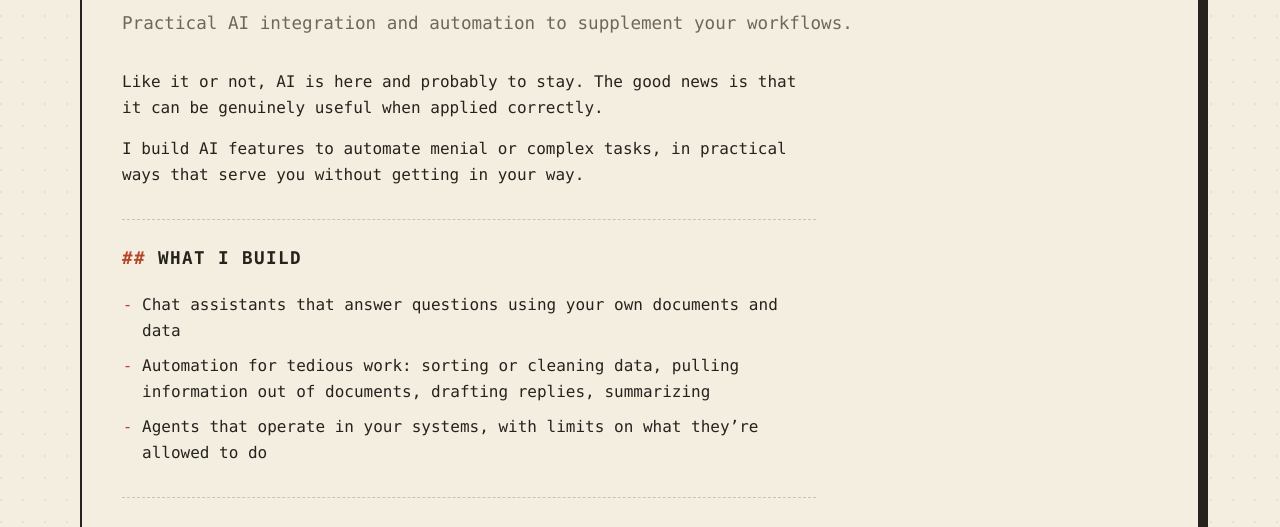
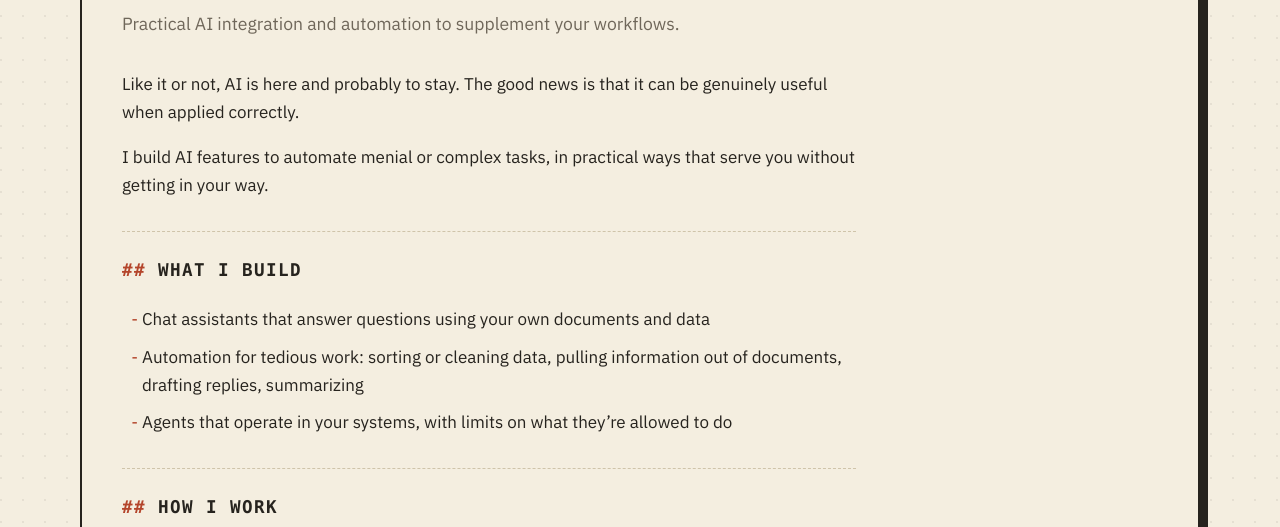
Before and after one commit to GilbertYoder/gyoder.dev, an Astro site: page /services/ai-integration/ in a window 1280 px wide. Shown: the part 271-798 px from the top of the page. Built offline with nearby package versions, Linux system fonts and the light colour scheme; Astro itself is replaced by a stand-in of ours.

Commit message:
IBM Plex Sans for service page body text, fix footer spacing
Co-Authored-By: Claude Opus 5.5 <noreply@anthropic.com>

```diff
--- a/src/layouts/Base.astro
+++ b/src/layouts/Base.astro
@@ -39,8 +39,8 @@ const { title, description } = Astro.props;
 
 			<footer>
 				<p>
-					© {new Date().getFullYear()} Gilbert Yoder · Bonners Ferry, Idaho ·
-					<a href="https://www.linkedin.com/in/gilbert-yoder-6330211b3/" target="_blank" rel="noopener">LinkedIn</a> ·
+					© {new Date().getFullYear()} Gilbert Yoder · Bonners Ferry, Idaho ·{' '}
+					<a href="https://www.linkedin.com/in/gilbert-yoder-6330211b3/" target="_blank" rel="noopener">LinkedIn</a> ·{' '}
 					<a href="https://github.com/GilbertYoder" target="_blank" rel="noopener">GitHub</a>
 				</p>
 			</footer>
--- a/src/pages/index.astro
+++ b/src/pages/index.astro
@@ -215,6 +215,7 @@ const services = (await getCollection('services')).sort((a, b) => a.data.order -
 	}
 
 	.more {
+		font-family: var(--mono);
 		margin-top: auto;
 		color: var(--accent);
 		font-size: 0.8rem;
--- a/src/pages/services/[id].astro
+++ b/src/pages/services/[id].astro
@@ -42,6 +42,19 @@ const { Content } = await render(service);
 	.lede,
 	.prose {
 		max-width: 72ch;
+	}
+
+	/* Long-form reading text in a proportional font; headings stay monospace. */
+	.lede,
+	.prose {
+		font-family: var(--sans);
+		font-size: 1.0625rem;
+		line-height: 1.65;
+	}
+
+	.prose :global(h2),
+	.prose :global(h3) {
+		font-family: var(--mono);
 	}
 
 	.back {
--- a/src/styles/global.css
+++ b/src/styles/global.css
@@ -1,3 +1,21 @@
+/* IBM Plex Sans (SIL Open Font License), self-hosted from public/fonts.
+   Used only for long-form reading text on the service pages. */
+@font-face {
+	font-family: 'IBM Plex Sans';
+	src: url('/fonts/ibm-plex-sans.woff2') format('woff2-variations');
+	font-weight: 100 700;
+	font-style: normal;
+	font-display: swap;
+}
+
+@font-face {
+	font-family: 'IBM Plex Sans';
+	src: url('/fonts/ibm-plex-sans-italic.woff2') format('woff2-variations');
+	font-weight: 100 700;
+	font-style: italic;
+	font-display: swap;
+}
+
 :root {
 	--paper: #f4eee0;
 	--paper-edge: #e8dfc9;
@@ -6,6 +24,8 @@
 	--accent: #b4452b;
 	--rule: #cfc4aa;
 	--dot: rgba(38, 35, 30, 0.07);
+	--mono: ui-monospace, 'SF Mono', 'JetBrains Mono', Menlo, Consolas, monospace;
+	--sans: 'IBM Plex Sans', system-ui, -apple-system, 'Segoe UI', sans-serif;
 	--shadow: var(--ink);
 	--line: var(--ink);
 	color-scheme: light;
@@ -34,7 +54,7 @@ body {
 	background-image: radial-gradient(circle at 1px 1px, var(--dot) 1px, transparent 0);
 	background-size: 22px 22px;
 	color: var(--ink);
-	font-family: ui-monospace, 'SF Mono', 'JetBrains Mono', Menlo, Consolas, monospace;
+	font-family: var(--mono);
 	font-size: 16px;
 	line-height: 1.6;
 }
@@ -58,6 +78,7 @@ main {
 }
 
 .top {
+	font-family: var(--mono);
 	display: flex;
 	justify-content: space-between;
 	gap: 1rem;
@@ -99,6 +120,7 @@ main {
 }
 
 h1 {
+	font-family: var(--mono);
 	margin: 0.25rem 0 0.75rem;
 	font-size: clamp(2rem, 6vw, 3rem);
 	line-height: 1.1;
@@ -106,6 +128,7 @@ h1 {
 }
 
 h2 {
+	font-family: var(--mono);
 	margin: 0 0 1.25rem;
 	padding-top: 1.5rem;
 	border-top: 1px dashed var(--rule);
@@ -119,6 +142,7 @@ h2 {
 }
 
 .btn {
+	font-family: var(--mono);
 	display: inline-block;
 	margin-top: 1.25rem;
 	padding: 0.6rem 1.1rem;
@@ -168,3 +192,8 @@ footer a:hover {
 		box-shadow: 5px 5px 0 var(--shadow);
 	}
 }
+
+code,
+pre {
+	font-family: var(--mono);
+}
```
Also changed, not shown: public/fonts/ibm-plex-sans-italic.woff2 (added), public/fonts/ibm-plex-sans.woff2 (added).
